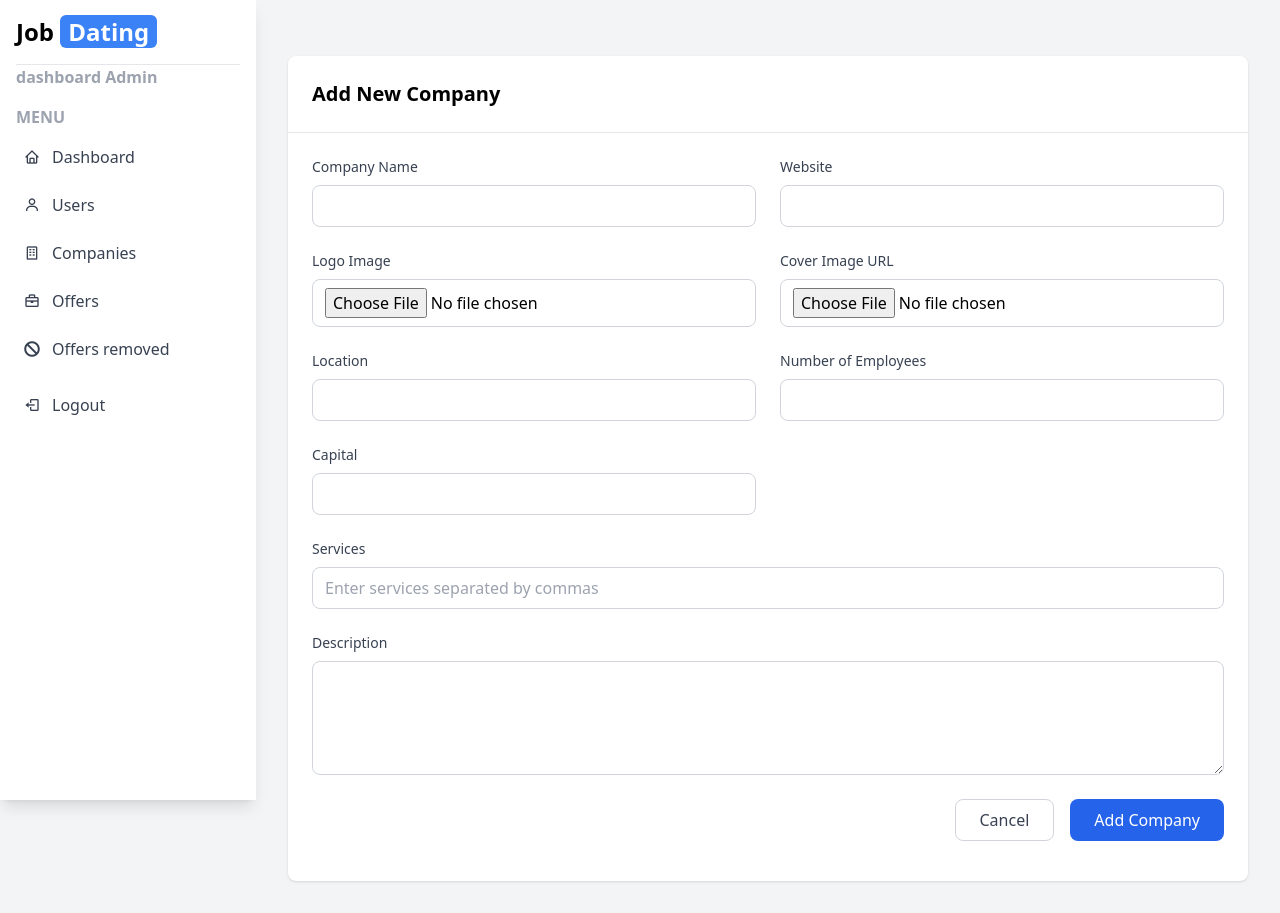
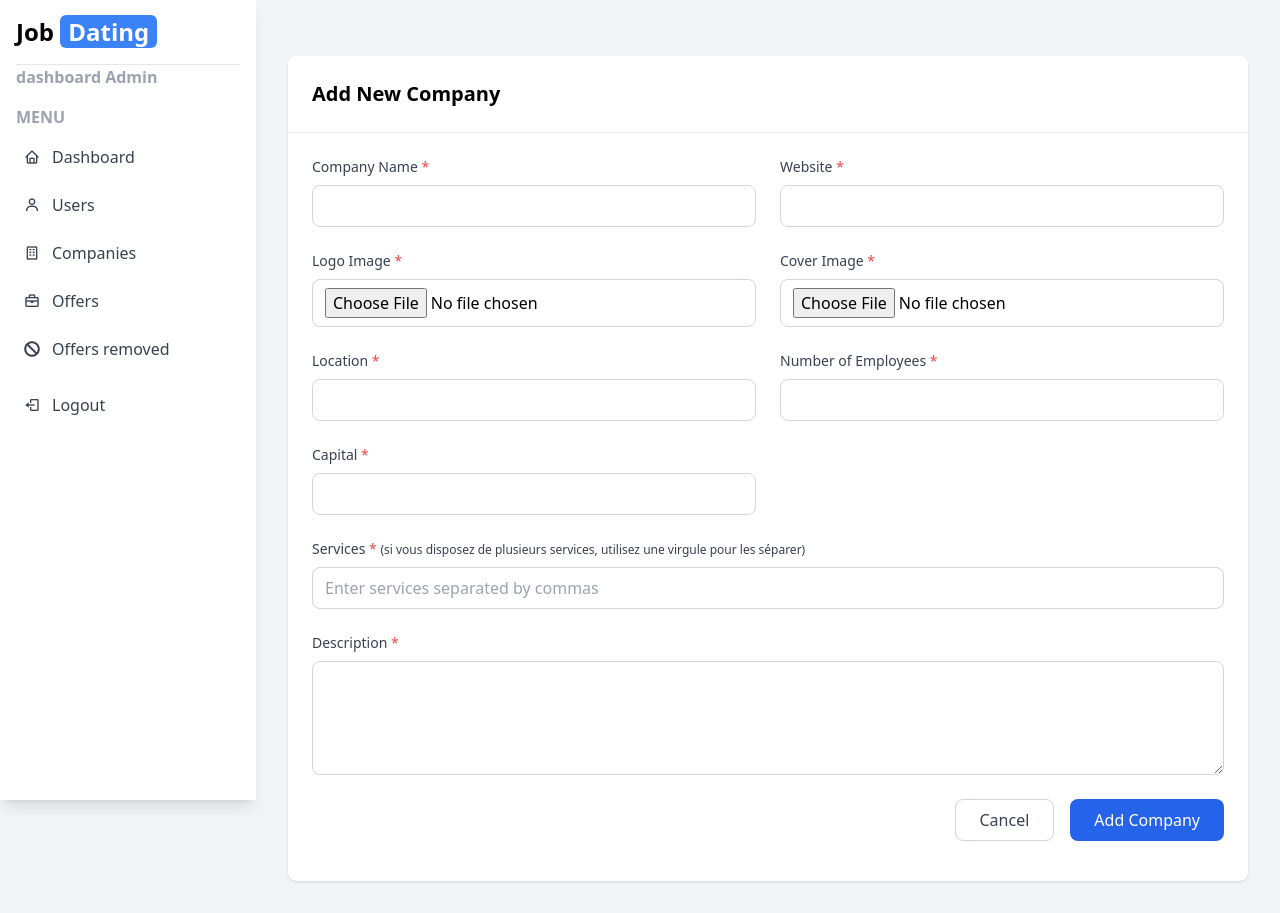
Before and after one commit to Gaxown/MVC-JOB-DATING, a PHP site: template app/views/admin/companies/create.twig in a window 1280 px wide. Run offline with PHP 8.4, Linux system fonts and the light colour scheme; the template is opened without the code that fills it: most values are stand-ins (such as "Sample title", 1, 10 or a date in 2020); some libraries are stand-ins or nearby versions.

```diff
--- a/app/views/admin/announcements/create.twig
+++ b/app/views/admin/announcements/create.twig
@@ -21,7 +21,7 @@
                 <h2 class="text-xl font-semibold">Add New Job Offer</h2>
             </div>
             <div class="p-6">
-                <form action="/offers/store" method="POST" class="space-y-6">
+                <form action="/admin/announcements/store" method="POST" class="space-y-6">
                     <div class="grid grid-cols-1 md:grid-cols-2 gap-6">
                         <!-- Job Title -->
                         <div>
@@ -45,14 +45,14 @@
                         <!-- Number of Candidates -->
                         <div>
                             <label class="block text-sm font-medium text-gray-700 mb-2">Number of Candidates Needed</label>
-                            <input type="number" name="candidates_needed" min="1"
+                            <input type="number" name="candidates_count" min="1"
                                 class="w-full px-3 py-2 border border-gray-300 rounded-lg focus:outline-none focus:ring-2 focus:ring-blue-500">
                         </div>
 
                         <!-- Cover Image URL -->
                         <div>
                             <label class="block text-sm font-medium text-gray-700 mb-2">Cover Image URL</label>
-                            <input type="file" name="cover_url"
+                            <input type="file" name="cover"
                                 class="w-full px-3 py-2 border border-gray-300 rounded-lg focus:outline-none focus:ring-2 focus:ring-blue-500">
                         </div>
 
--- a/app/views/admin/companies/create.twig
+++ b/app/views/admin/companies/create.twig
@@ -36,7 +36,7 @@
                     <div class="grid grid-cols-2 gap-6">
                         <!-- Company Name -->
                         <div>
-                            <label class="block text-sm font-medium text-gray-700 mb-2">Company Name</label>
+                            <label class="block text-sm font-medium text-gray-700 mb-2">Company Name <span class="text-red-500">*</span></label>
                             <input type="text" name="name"
                                 class="w-full px-3 py-2 border border-gray-300 rounded-lg focus:outline-none focus:ring-2 focus:ring-blue-500"-
                                 >
@@ -44,49 +44,49 @@
 
                         <!-- Website -->
                         <div>
-                            <label class="block text-sm font-medium text-gray-700 mb-2">Website</label>
+                            <label class="block text-sm font-medium text-gray-700 mb-2">Website  <span class="text-red-500">*</span></label>
                             <input type="url" name="website"
                                 class="w-full px-3 py-2 border border-gray-300 rounded-lg focus:outline-none focus:ring-2 focus:ring-blue-500">
                         </div>
 
                         <!-- Logo URL -->
                         <div>
-                            <label class="block text-sm font-medium text-gray-700 mb-2">Logo Image</label>
+                            <label class="block text-sm font-medium text-gray-700 mb-2">Logo Image  <span class="text-red-500">*</span></label>
                             <input type="file" name="logo"
                                 class="w-full px-3 py-2 border border-gray-300 rounded-lg focus:outline-none focus:ring-2 focus:ring-blue-500">
                         </div>
 
                         <!-- Cover Image URL -->
                         <div>
-                            <label class="block text-sm font-medium text-gray-700 mb-2">Cover Image URL</label>
+                            <label class="block text-sm font-medium text-gray-700 mb-2">Cover Image  <span class="text-red-500">*</span></label>
                             <input type="file" name="cover"
                                 class="w-full px-3 py-2 border border-gray-300 rounded-lg focus:outline-none focus:ring-2 focus:ring-blue-500">
                         </div>
 
                         <!-- Location -->
                         <div>
-                            <label class="block text-sm font-medium text-gray-700 mb-2">Location</label>
+                            <label class="block text-sm font-medium text-gray-700 mb-2">Location  <span class="text-red-500">*</span></label>
                             <input type="text" name="location"
                                 class="w-full px-3 py-2 border border-gray-300 rounded-lg focus:outline-none focus:ring-2 focus:ring-blue-500">
                         </div>
 
                         <!-- Effective (Employee Count) -->
                         <div>
-                            <label class="block text-sm font-medium text-gray-700 mb-2">Number of Employees</label>
+                            <label class="block text-sm font-medium text-gray-700 mb-2">Number of Employees  <span class="text-red-500">*</span></label>
                             <input type="number" name="effective"
                                 class="w-full px-3 py-2 border border-gray-300 rounded-lg focus:outline-none focus:ring-2 focus:ring-blue-500">
                         </div>
 
                         <!-- Capital -->
                         <div>
-                            <label class="block text-sm font-medium text-gray-700 mb-2">Capital</label>
+                            <label class="block text-sm font-medium text-gray-700 mb-2">Capital  <span class="text-red-500">*</span></label>
                             <input type="number" name="capital"
                                 class="w-full px-3 py-2 border border-gray-300 rounded-lg focus:outline-none focus:ring-2 focus:ring-blue-500">
                         </div>
 
                         <!-- Services -->
                         <div class="col-span-2">
-                            <label class="block text-sm font-medium text-gray-700 mb-2">Services</label>
+                            <label class="block text-sm font-medium text-gray-700 mb-2">Services <span class="text-red-500">*</span> <span class="text-xs">(si vous disposez de plusieurs services, utilisez une virgule pour les séparer) </span></label>
                             <input type="text" name="service"
                                 class="w-full px-3 py-2 border border-gray-300 rounded-lg focus:outline-none focus:ring-2 focus:ring-blue-500"
                                 placeholder="Enter services separated by commas">
@@ -94,7 +94,7 @@
 
                         <!-- Description -->
                         <div class="col-span-2">
-                            <label class="block text-sm font-medium text-gray-700 mb-2">Description</label>
+                            <label class="block text-sm font-medium text-gray-700 mb-2">Description  <span class="text-red-500">*</span></label>
                             <textarea name="description" rows="4"
                                 class="w-full px-3 py-2 border border-gray-300 rounded-lg focus:outline-none focus:ring-2 focus:ring-blue-500"></textarea>
                         </div>
```
Also changed, not shown: app/controllers/AnnouncementsController.php (+114 -9 lines), app/views/admin/companies/update.twig (+9 -9 lines), public/uploads/covers/67af6765dac2f_Screenshot 2025-02-14 105344.png (added), public/uploads/logos/67af6765da817_Screenshot 2025-02-14 105344.png (added).
